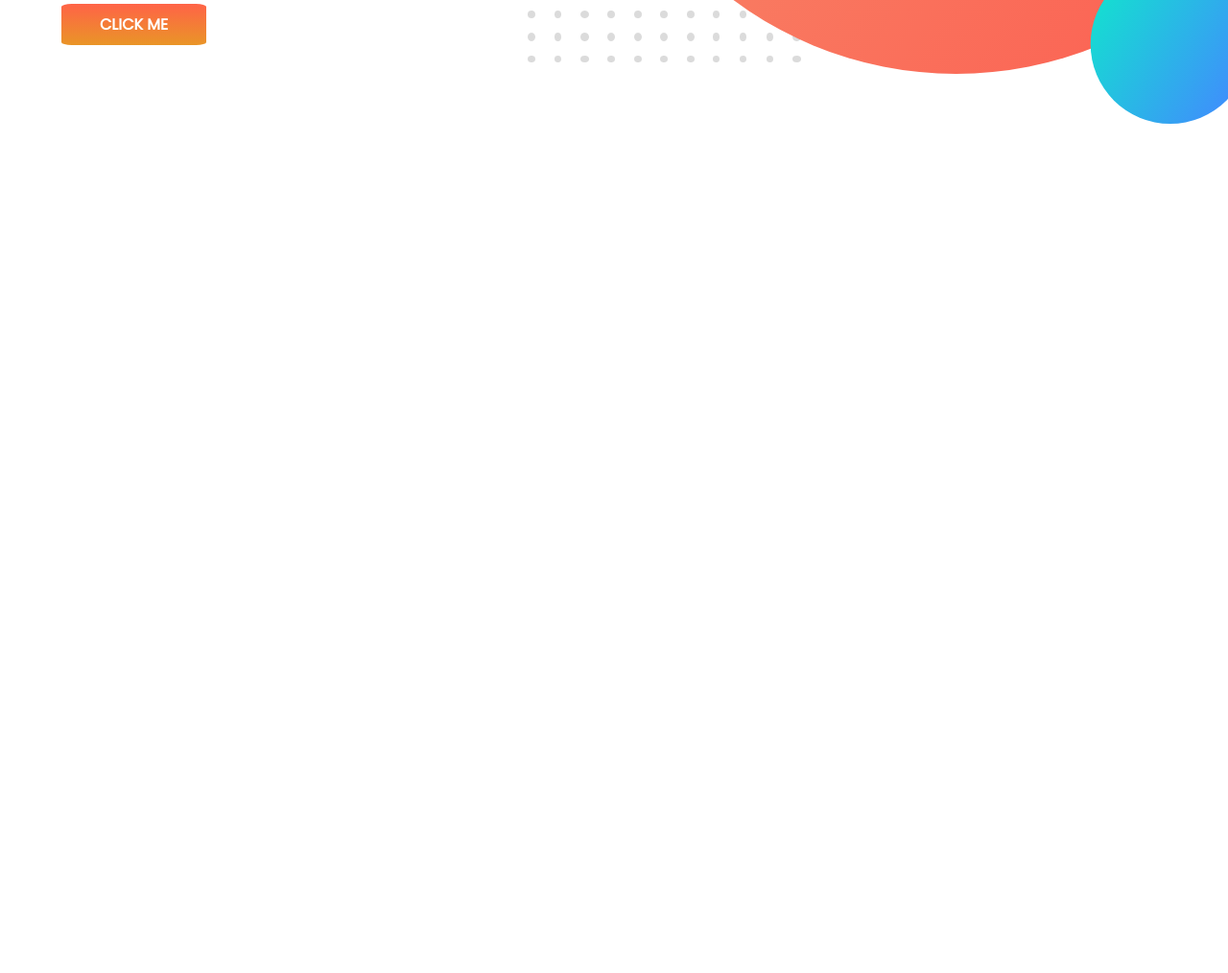
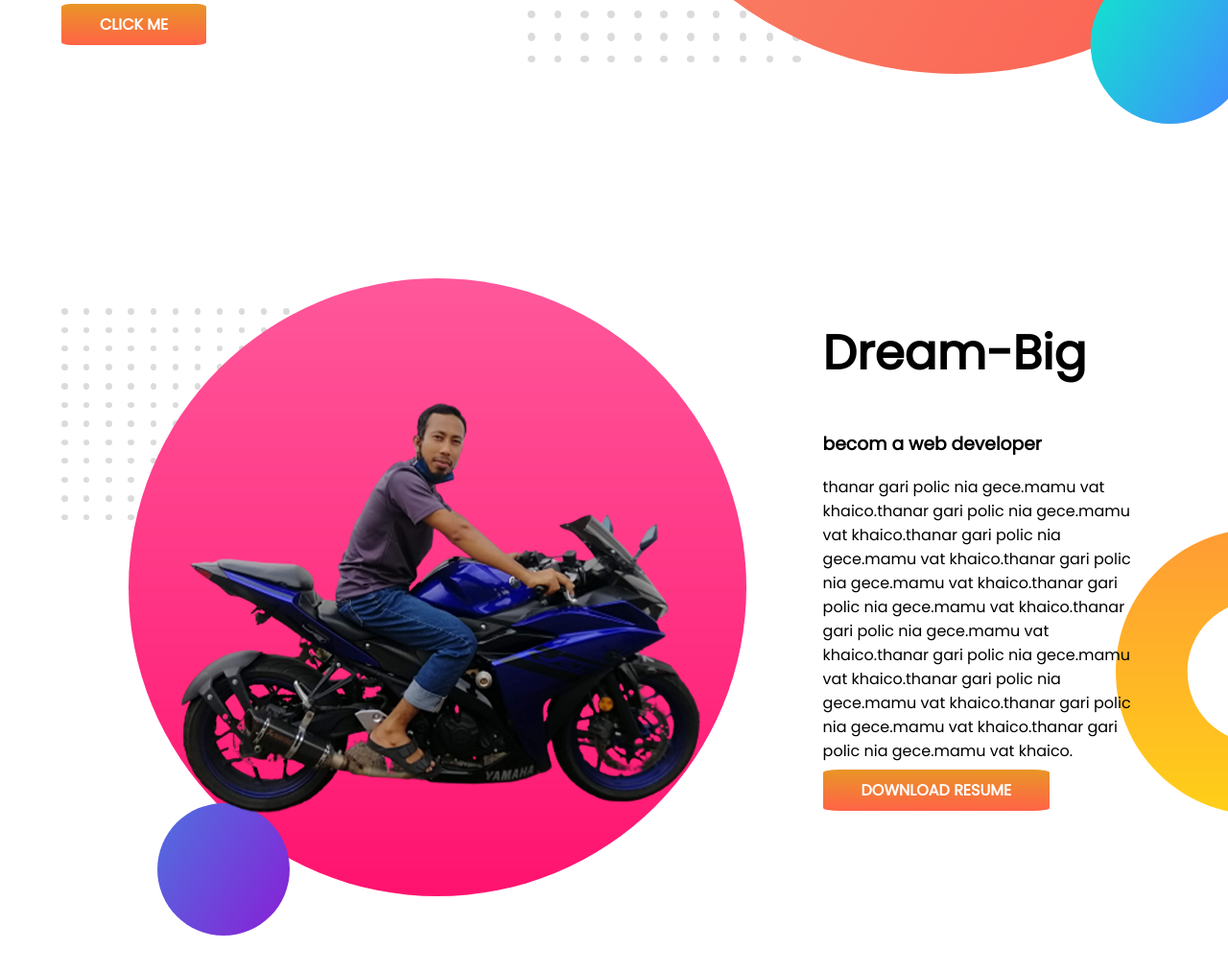
Before and after one commit to MILONSOYAL/Developer-portfolio1, a plain HTML site: page index.html in a window 1280 px wide. Shown: the part 700-1714 px from the top of the page at 96% size. Before the commit the page ends 964 px from the top, so only its background shows below. Drawn offline with Linux system fonts and the light colour scheme.

Commit message:
added dream-big

```diff
--- a/index.html
+++ b/index.html
@@ -31,6 +31,24 @@
         </div>
         <div class="half-width"><img src="image/my-bg.png" alt=""></div>
     </section>
+    <section class="dream-big">
+        <div class="half-width">
+            <img src="image/my-bg2.png" alt="">
+        </div>
+        <div class="half-width">
+            <h1>Dream-Big</h1>
+            <h3>becom a web developer</h3>
+            <p>thanar gari polic nia gece.mamu vat khaico.thanar gari polic nia gece.mamu vat khaico.thanar gari polic
+                nia
+                gece.mamu vat khaico.thanar gari polic nia gece.mamu vat khaico.thanar gari polic nia gece.mamu vat
+                khaico.thanar gari polic nia gece.mamu vat khaico.thanar gari polic nia gece.mamu vat khaico.thanar gari
+                polic
+                nia gece.mamu vat khaico.thanar gari polic nia gece.mamu vat khaico.thanar gari polic nia gece.mamu vat
+                khaico.
+            </p>
+            <a class="link-button" target="_blank" href="">DOWNLOAD RESUME</a>
+        </div>
+    </section>
 </body>
 
 </html>
--- a/style.css
+++ b/style.css
@@ -14,6 +14,7 @@ h1 {
 
 section {
     display: flex;
+    margin-bottom: 2%;
 }
 
 .half-width {
@@ -29,7 +30,7 @@ section {
 
 .link-button {
     text-decoration: none;
-    background-image: linear-gradient(tomato, rgb(233, 149, 39));
+    background-image: linear-gradient(rgb(233, 149, 39), tomato);
     padding: 3% 12%;
     border-radius: 7%;
     color: white;
@@ -41,3 +42,9 @@ section {
     background-repeat: no-repeat;
 
 }
+
+.dream-big {
+    background-image: url(image/dream-bg.png);
+    background-repeat: no-repeat;
+    background-position: right;
+}
```
